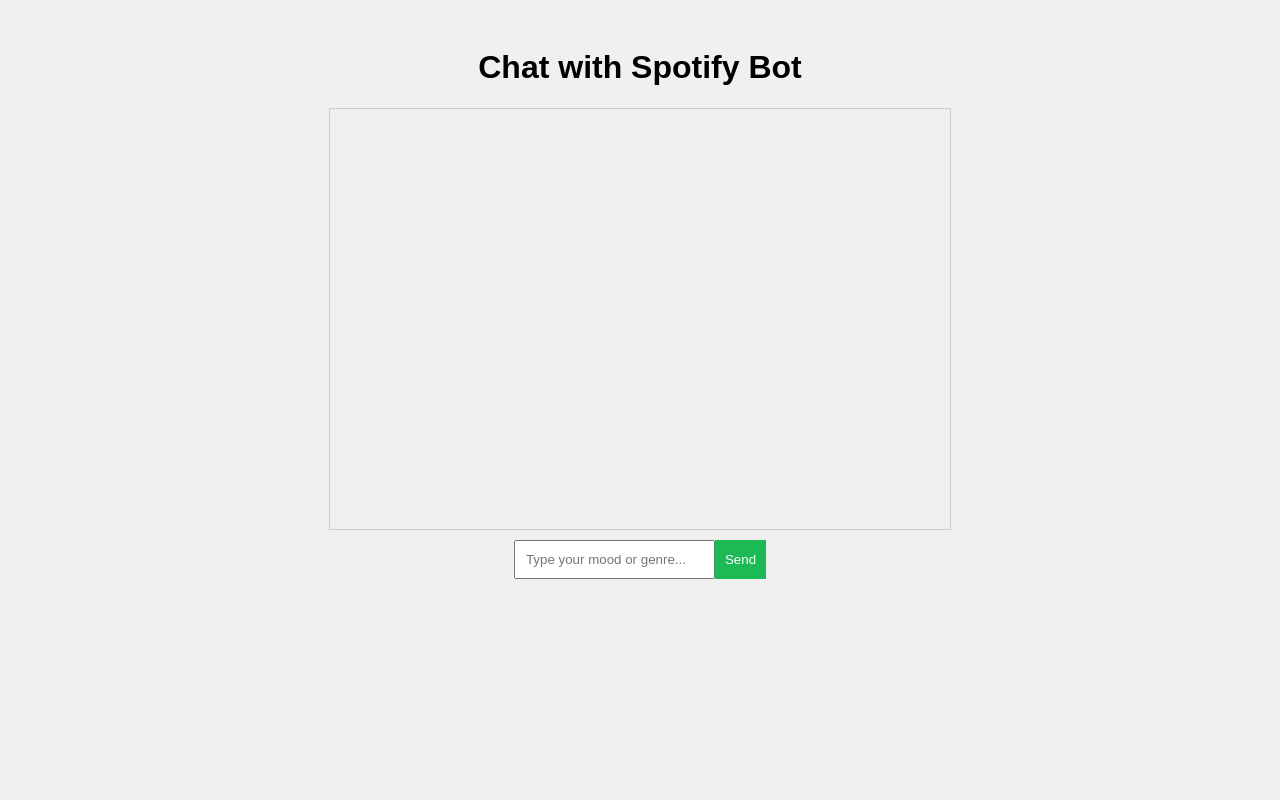
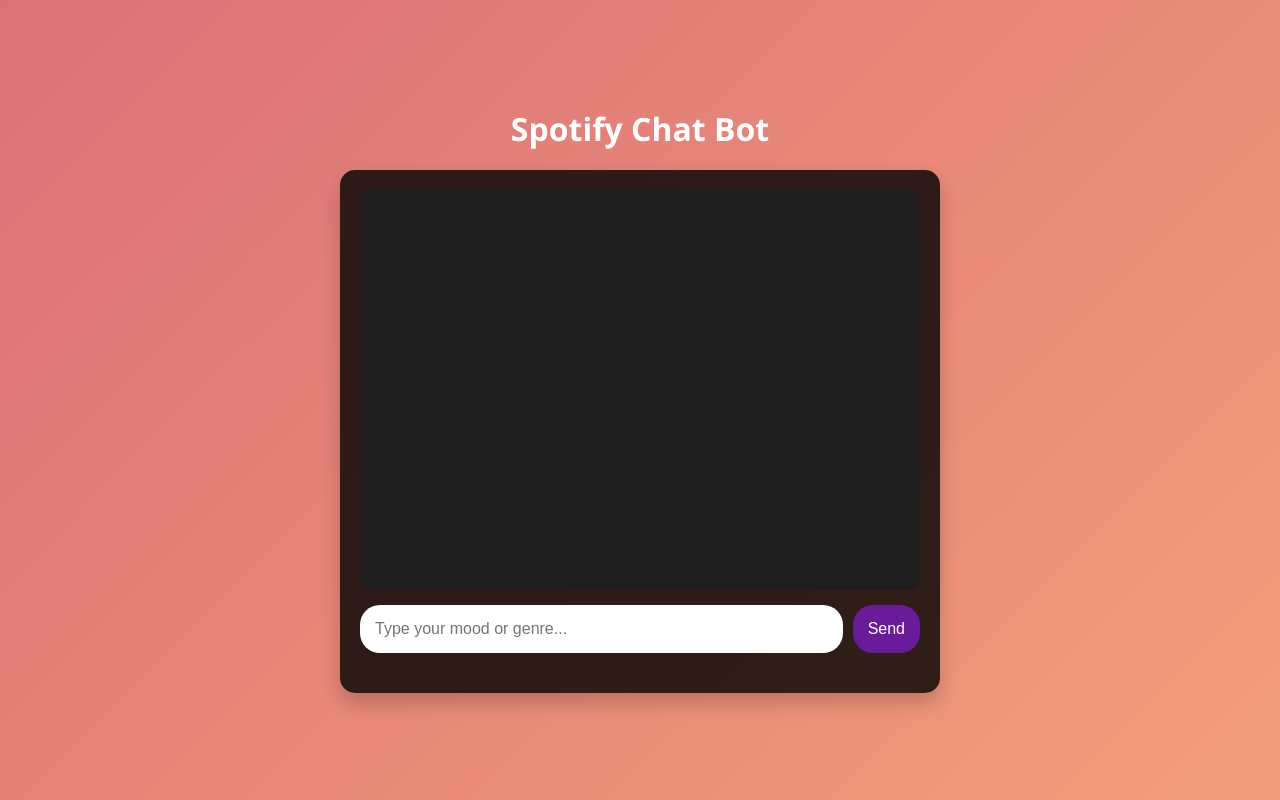
Before and after one commit to Lud0vici/UB_Hacking_2024, a Flask app: page /chat in a window 1280 px wide. Run offline with Flask 3, Linux system fonts and the light colour scheme.

Commit message:
gradient background

```diff
--- a/app.py
+++ b/app.py
@@ -53,21 +53,54 @@ def recommend():
         return jsonify({"error": "Not authorized"}), 401
 
     access_token = session['access_token']
-    user_input = request.json.get('message', 'pop')
+    user_input = request.json.get('message', '').lower()
 
+    # Genre mapping
+    genre_mapping = {
+        "happy": "happy",
+        "sad": "sad",
+        "calm": "chill",
+        "relax": "chill",
+        "focus": "chill",
+        "study": "chill",
+        "party": "party",
+        "workout": "workout",
+        "gaming": "edm",
+        "romantic": "romance",
+        "love": "romance",
+        "energetic": "energetic",
+        "nostalgic": "retro",
+        "throwback": "retro",
+        "pop": "pop"
+    }
+
+    # Determine the seed genre
+    mood = genre_mapping.get(user_input, "pop")
+
+    # Fetch song recommendations
     response = requests.get(
-        f'https://api.spotify.com/v1/recommendations?seed_genres={user_input}&limit=10',
+        f'https://api.spotify.com/v1/recommendations?seed_genres={mood}&limit=10',
         headers={'Authorization': f'Bearer {access_token}'}
     )
 
-    if response.status_code != 200:
-        return jsonify({"error": "Failed to fetch recommendations"}), 500
+    if response.status_code != 200 or not response.json().get('tracks'):
+        # Fallback: Search for tracks using the user input
+        search_response = requests.get(
+            f'https://api.spotify.com/v1/search?q={user_input}&type=track&limit=10',
+            headers={'Authorization': f'Bearer {access_token}'}
+        )
+        search_results = search_response.json().get('tracks', {}).get('items', [])
+        recommendations = [{"name": track["name"], "artist": track["artists"][0]["name"], "uri": track["uri"]} for track in search_results]
+    else:
+        tracks = response.json().get('tracks', [])
+        recommendations = [{"name": song["name"], "artist": song["artists"][0]["name"], "uri": song["uri"]} for song in tracks]
 
-    tracks = response.json().get('tracks', [])
-    recommendations = [{"name": song["name"], "artist": song["artists"][0]["name"], "uri": song["uri"]} for song in tracks]
+    if not recommendations:
+        return jsonify({"error": "No recommendations found"}), 404
+
     session['recommendations'] = [track['uri'] for track in recommendations]
+    return jsonify(recommendations)
 
-    return jsonify(recommendations)
 
 @app.route('/create-playlist', methods=['POST'])
 def create_playlist():
--- a/templates/chat.html
+++ b/templates/chat.html
@@ -5,52 +5,159 @@
     <meta name="viewport" content="width=device-width, initial-scale=1.0">
     <title>Chat with Spotify Bot</title>
     <style>
+        /* General Styling */
+        * {
+            box-sizing: border-box;
+            margin: 0;
+            padding: 0;
+        }
+
         body {
-            font-family: Arial, sans-serif;
+            font-family: 'Segoe UI', Tahoma, Geneva, Verdana, sans-serif;
+            color: #fff;
             display: flex;
             flex-direction: column;
             align-items: center;
-            background-color: #f0f0f0;
+            justify-content: center;
+            height: 100vh;
+            overflow: hidden;
+            position: relative;
+        }
+
+        /* Animated Gradient Background */
+        body::before {
+            content: '';
+            position: absolute;
+            top: 0;
+            left: 0;
+            width: 100%;
+            height: 100%;
+            background: linear-gradient(135deg, #3a1c71, #d76d77, #ffaf7b);
+            background-size: 300% 300%;
+            animation: gradientAnimation 15s ease infinite;
+            z-index: -1;
+        }
+
+        @keyframes gradientAnimation {
+            0% {
+                background-position: 0% 50%;
+            }
+            50% {
+                background-position: 100% 50%;
+            }
+            100% {
+                background-position: 0% 50%;
+            }
+        }
+
+        h1 {
+            font-size: 2em;
+            margin-bottom: 20px;
+        }
+
+        #chat-container {
+            background-color: rgba(0, 0, 0, 0.8);
+            border-radius: 15px;
             padding: 20px;
-        }
-        #chat-box {
             width: 100%;
             max-width: 600px;
+            box-shadow: 0 10px 20px rgba(0, 0, 0, 0.2);
+        }
+
+        #chat-box {
+            background-color: #1e1e1e;
+            border-radius: 10px;
+            padding: 15px;
             height: 400px;
-            border: 1px solid #ccc;
+            overflow-y: auto;
+            color: #e0e0e0;
+            margin-bottom: 15px;
+        }
+
+        #chat-box p {
+            margin: 10px 0;
             padding: 10px;
-            overflow-y: auto;
+            border-radius: 10px;
+            max-width: 80%;
         }
+
+        .user-message {
+            background-color: #6a1b9a;
+            color: #fff;
+            align-self: flex-end;
+            text-align: right;
+        }
+
+        .bot-message {
+            background-color: #333;
+            color: #fff;
+            align-self: flex-start;
+            text-align: left;
+        }
+
         #input-container {
             display: flex;
-            margin-top: 10px;
+            width: 100%;
         }
+
         #user-input {
             flex: 1;
-            padding: 10px;
+            padding: 15px;
+            border-radius: 20px;
+            border: none;
+            outline: none;
+            font-size: 1em;
+            color: #333;
         }
+
         #send-button {
-            padding: 10px;
-            background-color: #1DB954;
-            color: white;
+            margin-left: 10px;
+            padding: 15px;
+            border-radius: 20px;
+            background-color: #6a1b9a;
+            color: #fff;
             border: none;
             cursor: pointer;
+            font-size: 1em;
+            transition: background-color 0.3s;
         }
+
+        #send-button:hover {
+            background-color: #4a148c;
+        }
+
         #playlist-container {
             width: 100%;
-            max-width: 600px;
             margin-top: 20px;
+        }
+
+        iframe {
+            border-radius: 15px;
+            width: 100%;
+            height: 380px;
+        }
+
+        /* Scrollbar Styling */
+        ::-webkit-scrollbar {
+            width: 8px;
+        }
+
+        ::-webkit-scrollbar-thumb {
+            background: #6a1b9a;
+            border-radius: 10px;
         }
     </style>
 </head>
 <body>
-    <h1>Chat with Spotify Bot</h1>
-    <div id="chat-box"></div>
-    <div id="input-container">
-        <input type="text" id="user-input" placeholder="Type your mood or genre...">
-        <button id="send-button">Send</button>
+    <h1>Spotify Chat Bot</h1>
+    <div id="chat-container">
+        <div id="chat-box"></div>
+        <div id="input-container">
+            <input type="text" id="user-input" placeholder="Type your mood or genre...">
+            <button id="send-button">Send</button>
+        </div>
+        <div id="playlist-container"></div>
     </div>
-    <div id="playlist-container"></div>
 
     <script src="/static/spotify.js"></script>
 </body>
```
